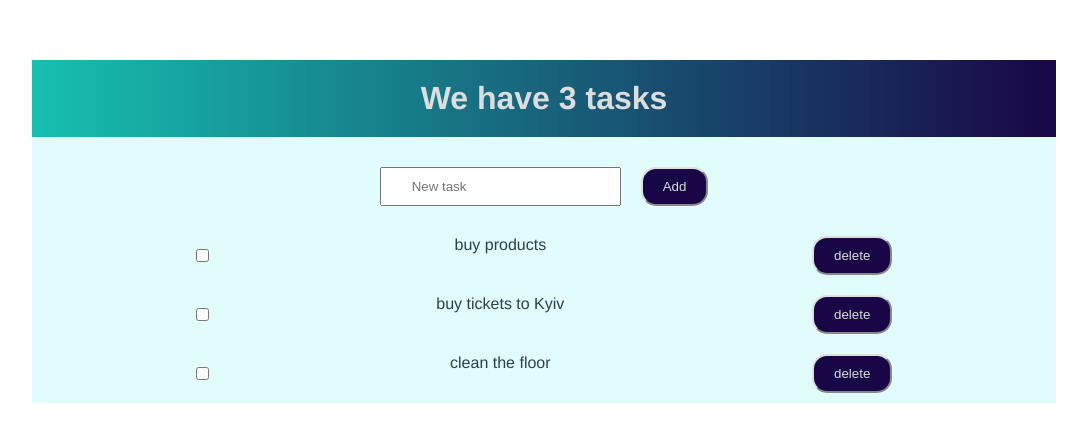
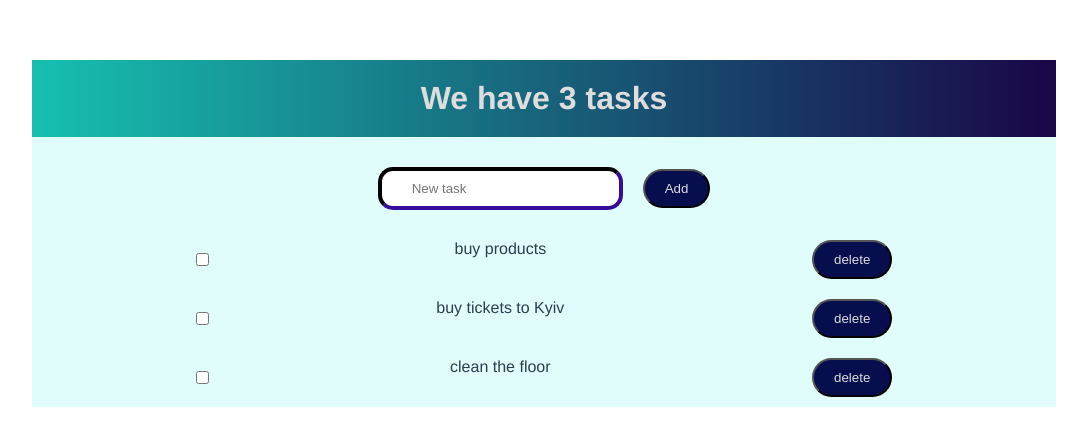
Before and after one commit to MDomska/my-plan.github.io, a Vue app: page / in a window 1280 px wide. Shown: the top 446 px of the page, without its empty margins (96-1183 px from the left). Built offline with nearby package versions, Linux system fonts and the light colour scheme.

Commit message:
first commit

```diff
--- a/src/components/tasksAddItem.vue
+++ b/src/components/tasksAddItem.vue
@@ -1,33 +1,34 @@
 <template>
   <div>
-    <form @submit.prevent="addItem(newTask)">
+    <form @submit.prevent="addItem">
       <label>
-        <input type="text" v-model="newTask" placeholder="New task" @keyup.enter="addItem(newTask)" />
+        <input type="text" v-model="newTask" placeholder="New task" @keyup.enter="addItem" />
       </label>
-      <button class="btn" @click="addItem(newTask)" type="button">Add</button>
+      <button class="btn" @click="addItem" type="button">Add</button>
     </form>
   </div>
 </template>
 
 <script>
 export default {
-  props: {
-    tasks: {
-      type: Object,
-      required: true
-    },
-    addTask: {
-      type: Function
-    },
-    newTask: {
-      type: String,
-      required: true
-    }
+  data: function() {
+    return {
+      newTask: ""
+    };
   },
   methods: {
-    addItem(newTask) {
-      this.$emit("addTask", newTask);
+    addItem() {
+      this.$emit("addTask", this.newTask);
+      this.newTask = "";
     }
   }
 };
 </script>
+
+<style scoped>
+input {
+  padding: 10px 30px;
+  border: #190647 4px inset;
+  border-radius: 15px;
+}
+</style>
--- a/src/components/tasksHeader.vue
+++ b/src/components/tasksHeader.vue
@@ -1,6 +1,6 @@
 <template>
   <div>
-    <header>
+    <header class="header">
       <h1 v-if="tasks.length > 1">We have {{ tasks.length }} tasks</h1>
       <h1 v-else-if="tasks.length === 1">We have {{ tasks.length }} task</h1>
       <h1 v-else>We don't have any tasks</h1>
@@ -12,9 +12,18 @@
 export default {
   props: {
     tasks: {
-      type: Object,
+      type: Array,
       required: true
     }
   }
 };
 </script>
+
+<style scoped>
+.header {
+  width: 100%;
+  padding: 20px;
+  background: linear-gradient(-90deg, #190647, #16c0b0);
+  color: #dddddd;
+}
+</style>
--- a/src/components/tasksList.vue
+++ b/src/components/tasksList.vue
@@ -1,29 +1,27 @@
 <template>
-  <div id="tasksList" class="container">
-    <tasks-header :tasks="tasks" class="header" />
+  <div class="container">
+    <tasks-header :tasks="tasks" />
     <div class="wraper">
-      <tasks-add-item @addTask="addTask" />
-      <tasks-item :tasks="tasks" @statusChanged="statusChanged" @deleteTask="deleteTask" />
+      <tasks-add-item @addTask="addTask($event)" />
+      <tasks-list-items :tasks="tasks" @statusChanged="statusChanged" @deleteTask="deleteTask" />
     </div>
   </div>
 </template>
 
 <script>
 import tasksHeader from "./tasksHeader";
-import tasksItem from "./tasksItem";
+import tasksListItems from "./tasksListItems";
 import tasksAddItem from "./tasksAddItem";
 
 export default {
   name: "tasksList",
   components: {
     tasksHeader,
-    tasksItem,
+    tasksListItems,
     tasksAddItem
   },
   data: function() {
     return {
-      newTask: "",
-      id: Date.now(),
       tasks: [
         { id: 1, text: "buy products", status: false },
         { id: 2, text: "buy tickets to Kyiv", status: false },
@@ -42,23 +40,27 @@ export default {
   },
   methods: {
     addTask(newTask) {
+      console.log(newTask);
       if (newTask !== "") {
         this.tasks.push({
-          id: this.id,
-          text: this.newTask,
+          id: Date.now(),
+          text: newTask,
           status: false
         });
-        this.saveTasks();
+        this.updateTasks();
       }
-      this.newTask = "";
     },
     deleteTask: function(index) {
       this.tasks.splice(index, 1);
-      this.saveTasks();
+      this.updateTasks();
     },
     saveTasks() {
       const parsed = JSON.stringify(this.tasks);
       localStorage.setItem("tasks", parsed);
+    },
+    updateTasks() {
+      this.tasks.sort((a, b) => a.status - b.status);
+      this.saveTasks();
     },
     statusChanged(index) {
       if (this.tasks[index].status === false) {
@@ -66,8 +68,7 @@ export default {
       } else {
         this.tasks[index].status = false;
       }
-      this.tasks.sort((a, b) => a.status - b.status);
-      this.saveTasks();
+      this.updateTasks();
     }
   }
 };
@@ -91,36 +92,8 @@ export default {
     padding: 10px;
   }
 }
-.header {
-  width: 100%;
-  padding: 20px;
-  background: linear-gradient(-90deg, #190647, #16c0b0);
-  color: #dddddd;
-}
 .wraper {
   width: 70%;
   margin: 30px auto;
 }
-ul {
-  margin-top: 20px;
-}
-li {
-  display: flex;
-  padding: 10px;
-  justify-content: space-between;
-}
-.btn {
-  padding: 10px 20px;
-  background-color: #190647;
-  color: #dddddd;
-  border: #dddddd outset 2px;
-  margin-left: 20px;
-  border-radius: 15px;
-}
-input {
-  padding: 10px 30px;
-}
-.doneTask {
-  text-decoration: line-through;
-}
 </style>
--- a/src/components/tasksItem.vue
+++ b/src/components/tasksListItems.vue
@@ -1,7 +1,7 @@
 <template>
   <div>
-    <ul>
-      <li v-for="(task, index) in tasks" :key="task.id">
+    <ul class="task">
+      <li class="task-item" v-for="(task, index) in tasks" :key="task.id">
         <input
           type="checkbox"
           :name="task.id"
@@ -9,7 +9,7 @@
           @click="statusItem(index)"
           :checked="task.status"
         />
-        <p :class="{ doneTask: task.status }">{{ task.text }}</p>
+        <p :class="{ taskDone: task.status }">{{ task.text }}</p>
         <button class="btn" type="button" @click="deleteItem(index)">delete</button>
       </li>
     </ul>
@@ -20,14 +20,8 @@
 export default {
   props: {
     tasks: {
-      type: Object,
+      type: Array,
       required: true
-    },
-    statusChanged: {
-      type: Function
-    },
-    deleteTask: {
-      type: Function
     }
   },
   methods: {
@@ -40,3 +34,24 @@ export default {
   }
 };
 </script>
+
+<style>
+.task {
+  margin-top: 20px;
+}
+.task-item {
+  display: flex;
+  padding: 10px;
+  justify-content: space-between;
+}
+.btn {
+  padding: 10px 20px;
+  background-color: #060e4e;
+  color: #dddddd;
+  border-radius: 20px;
+  margin-left: 20px;
+}
+.taskDone {
+  text-decoration: line-through;
+}
+</style>
```
